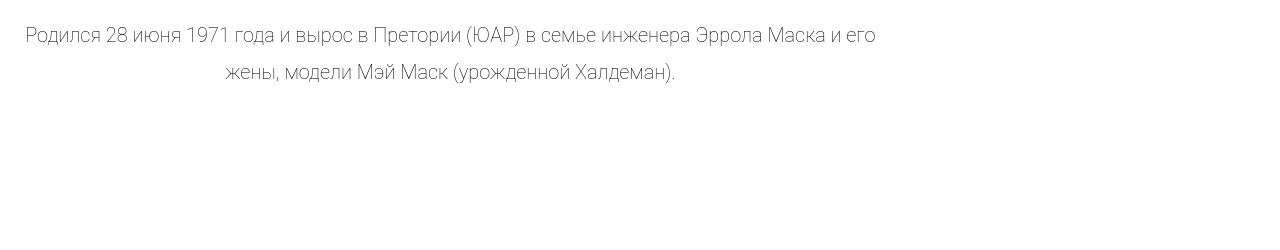
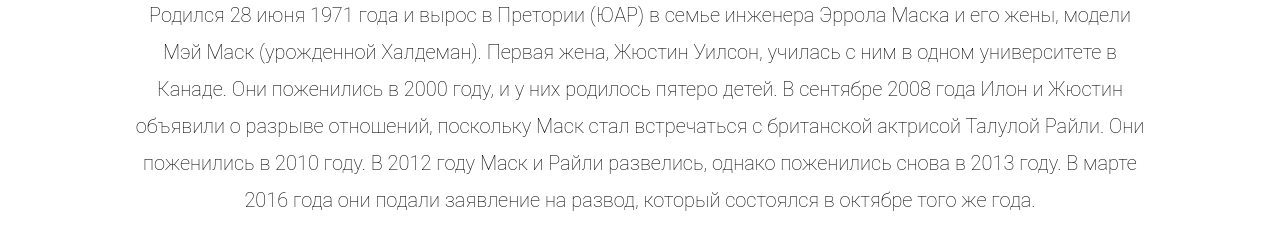
Before and after one commit to Arty-Mas/skill, a plain HTML site: page index.html in a window 1280 px wide. Shown: the part 48-298 px from the top of the page. Drawn offline with Linux system fonts and the light colour scheme.

Commit message:
new brahcn

```diff
--- a/index.html
+++ b/index.html
@@ -6,10 +6,14 @@
 </head>
 <body>
 	<div class="h2">
-	Обо мне
+		Обо мне
 	</div>
 	<p>Родился 28 июня 1971 года и вырос в Претории (ЮАР) в семье инженера
-		Эррола Маска и его жены, модели Мэй Маск (урожденной Халдеман).</p>
+		Эррола Маска и его жены, модели Мэй Маск (урожденной Халдеман).
+		Первая жена, Жюстин Уилсон, училась с ним в одном университете в Канаде. Они поженились в 2000 году, и у них родилось пятеро детей.
+		В сентябре 2008 года Илон и Жюстин объявили о разрыве отношений, поскольку Маск стал встречаться с британской актрисой Талулой Райли. Они поженились в 2010 году. В 2012 году Маск и Райли развелись, однако поженились снова в 2013 году.
+		В марте 2016 года они подали заявление на развод, который состоялся в октябре того же года.
+	</p>
 
 </body>
 </html>
--- a/mask.css
+++ b/mask.css
@@ -1,6 +1,7 @@
+
 
 .h2 {
-    display: flex;
+display: flex;
 align-items: center;
 justify-content: center;
 font-family: Roboto;
@@ -21,5 +22,6 @@ font-weight: 200;
 font-size: 20px;
 line-height: 37px;
 text-align: center;
-width: 70%;
+width: 80%;
+margin: auto;
 }
```
Also changed, not shown: Mask.JPG (added).
